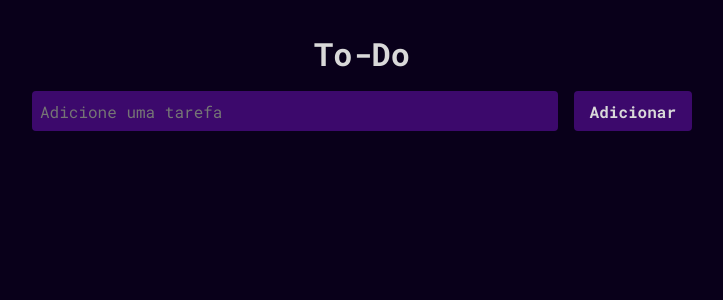
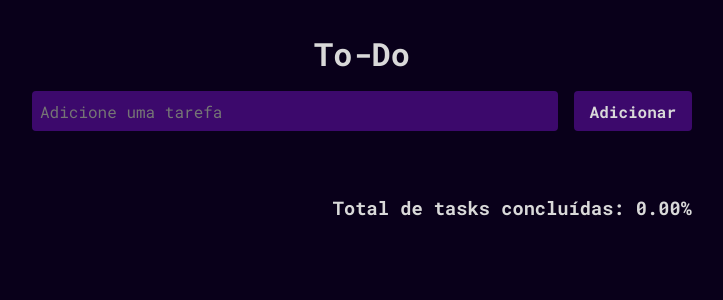
Before and after one commit to NeiltonSeguins/to-do, a React (Create React App) app: page / in a window 1280 px wide. Shown: the top 300 px of the page, without its empty margins (278-1001 px from the left). Built offline with nearby package versions, Linux system fonts and the light colour scheme.

Commit message:
Cria a funcionalidade de contar o número de tasks completas

```diff
--- a/src/App.css
+++ b/src/App.css
@@ -1,4 +1,4 @@
-main {
+.container {
   text-align: center;
   margin: 32px auto;
   width: 660px;
@@ -11,3 +11,9 @@ main {
 .title {
   font-size: 48px;
 }
+
+.tasks__completas {
+  margin: 0 auto;
+  text-align: right;
+  width: 660px;
+}
--- a/src/App.js
+++ b/src/App.js
@@ -2,17 +2,40 @@ import Form from "./components/Form";
 import "./styles/global.css";
 import "./App.css";
 import Tasks from "./components/Tasks";
-import { useState } from "react";
+import { useEffect, useState } from "react";
 
 function App() {
   const [tasks, setTasks] = useState([]);
+  const [totalDeTasksCompletas, setTotalDeTasksCompletas] = useState(0);
+
+  useEffect(() => {
+    const tasksCompletas = () => {
+      if (tasks.length === 0) {
+        return tasks.filter((task) => task.completa).length.toFixed(2);
+      }
+      return (
+        (tasks.filter((task) => task.completa).length / tasks.length) *
+        100
+      ).toFixed(2);
+    };
+    setTotalDeTasksCompletas(tasksCompletas);
+  }, [tasks]);
 
   return (
-    <main>
-      <h1>To-Do</h1>
-      <Form tasks={tasks} setTasks={setTasks} />
-      <Tasks tasks={tasks} setTasks={setTasks} />
-    </main>
+    <>
+      <main className="container">
+        <h1>To-Do</h1>
+        <Form tasks={tasks} setTasks={setTasks} />
+        <Tasks
+          tasks={tasks}
+          setTasks={setTasks}
+          setTotalDeTasksCompletas={setTotalDeTasksCompletas}
+        />
+      </main>
+      <h3 className="tasks__completas">
+        {`Total de tasks concluídas: ${totalDeTasksCompletas}%`}
+      </h3>
+    </>
   );
 }
 
--- a/src/components/Form/index.jsx
+++ b/src/components/Form/index.jsx
@@ -12,11 +12,10 @@ export default function Form({ tasks, setTasks }) {
   const onSubmit = (evento) => {
     evento.preventDefault();
     const novaTask = {
-      id: Math.random().toString(10).substring(2,6),
+      id: Math.random().toString(10).substring(2, 6),
       titulo: valor,
-      completa: false
-    }
-    console.log(novaTask)
+      completa: false,
+    };
     setTasks([...tasks, novaTask]);
     setValor("");
   };
```
Also changed, not shown: src/components/Tasks/index.jsx (+11 -10 lines).
